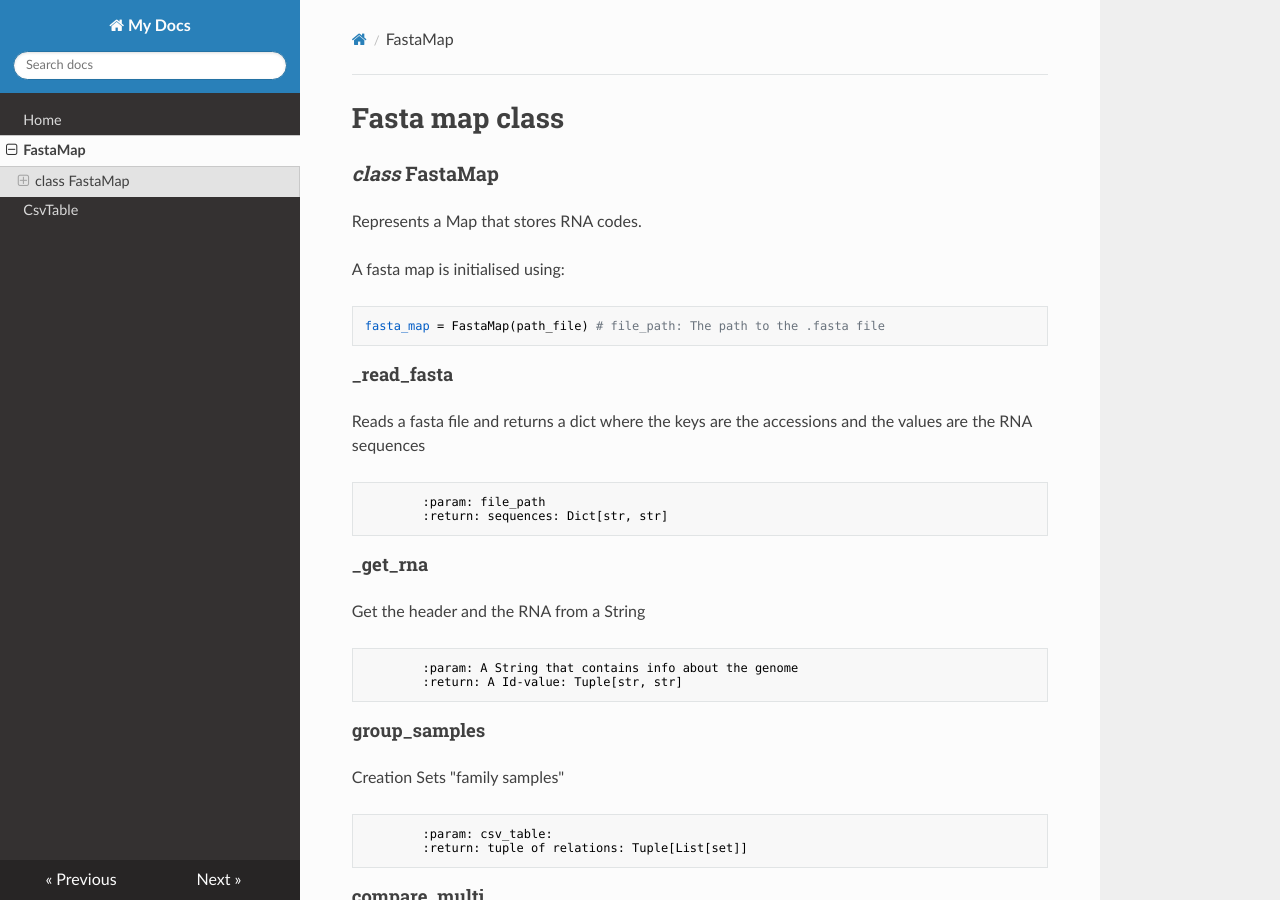
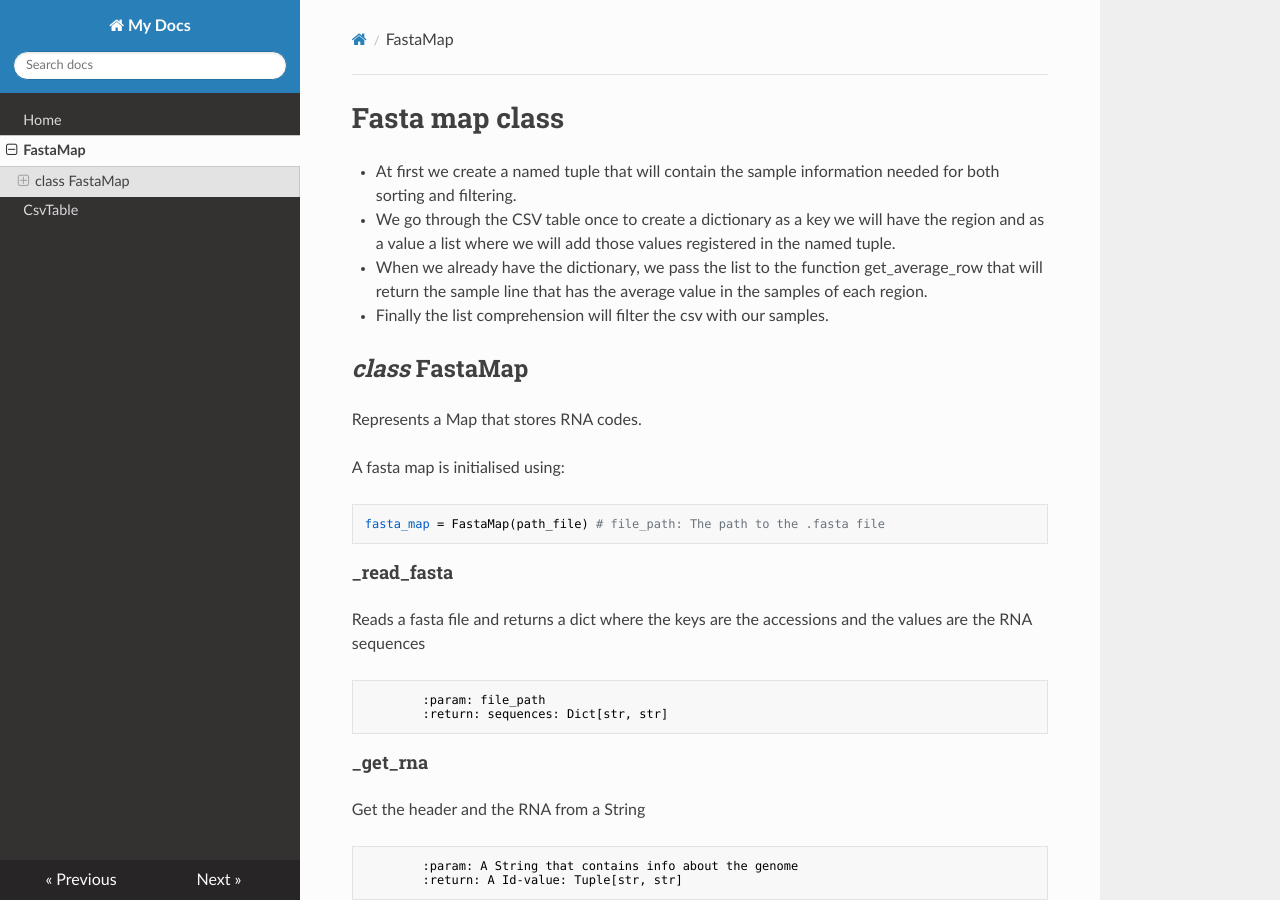
Before and after one commit to manudiv16/Covid-19-challenge, an MkDocs documentation site: the page built from docs/fasta_map.md, in a window 1280 px wide and 900 px high. Built offline with MkDocs 1.6.1, drawn with Linux system fonts in a browser that asks for light colours; nearby versions of some CDN libraries.

Commit message:
add more documentation

```diff
--- a/docs/fasta_map.md
+++ b/docs/fasta_map.md
@@ -1,6 +1,13 @@
 # Fasta map class
 
-### *class* FastaMap
+- At first we create a named tuple that will contain the sample information needed for both sorting and filtering.
+- We go through the CSV table once to create a dictionary as a key we will have the region and as a value a list where
+we will add those values registered in the named tuple.
+- When we already have the dictionary, we pass the list to the function get_average_row that will return the sample
+line that has the average value in the samples of each region.
+- Finally the list comprehension will filter the csv with our samples.
+
+## *class* FastaMap
 Represents a Map that stores RNA codes.
 
 A fasta map is initialised using:
```
Also changed, not shown: docs/csv_table.md (+3 -1 lines).
